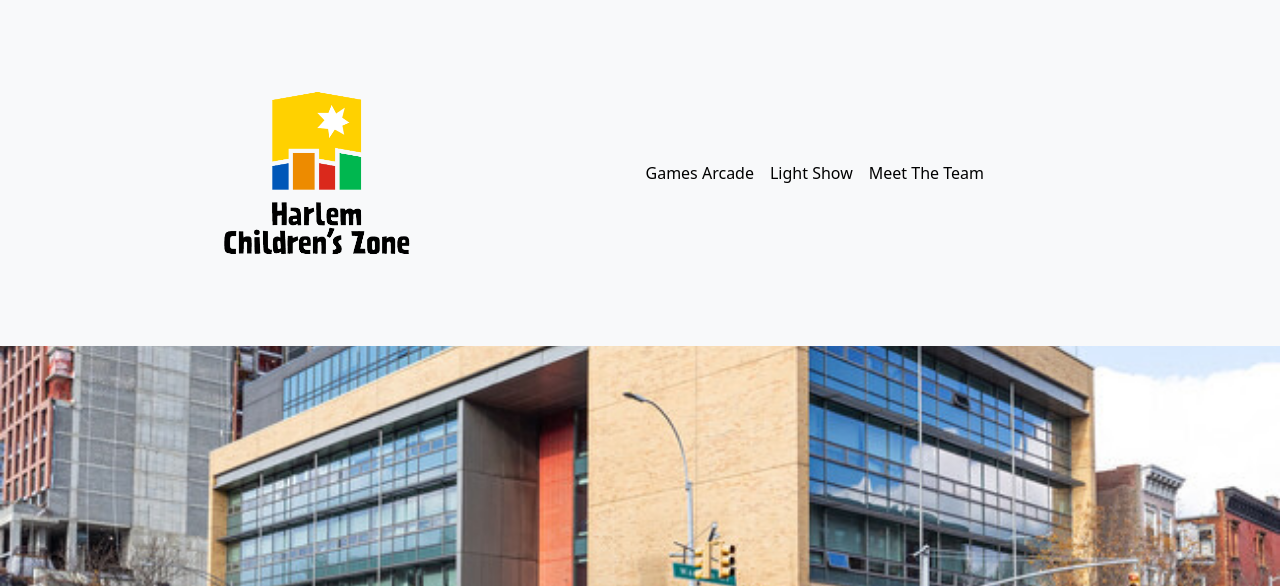
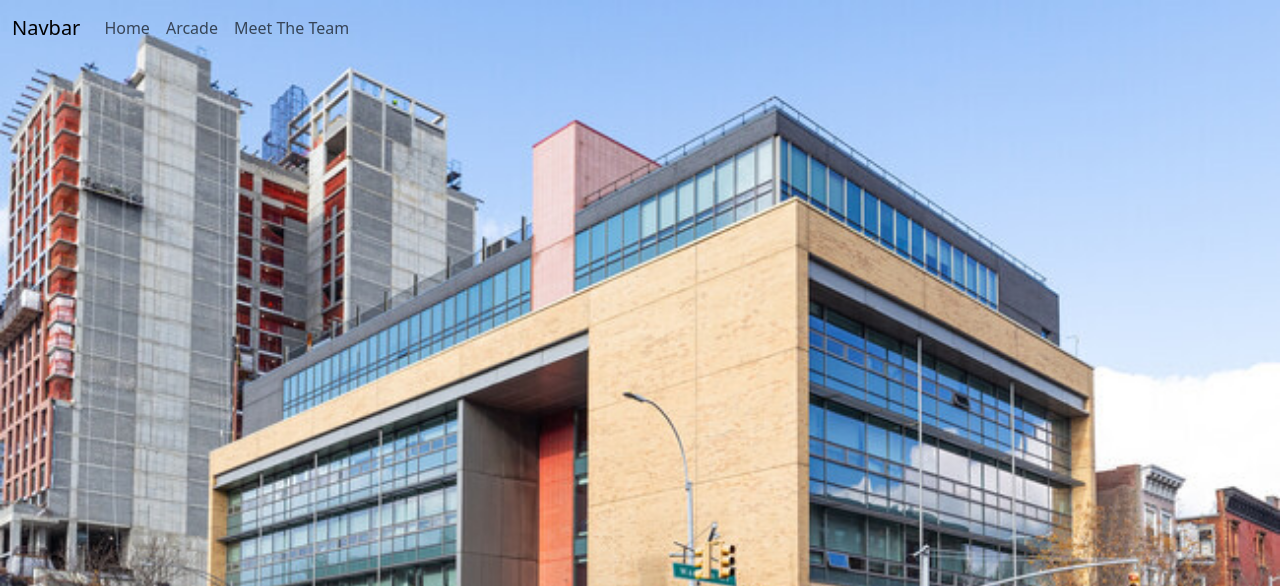
Before and after one commit to dom-edu/light-show-portal, a Flask app: page / in a window 1280 px wide. Shown: the top 586 px of the page. Run offline with Flask 3, Linux system fonts and the light colour scheme.

Commit message:
Ensure navigation between home and arcade routes work as expected

```diff
--- a/app.py
+++ b/app.py
@@ -3,5 +3,9 @@ from flask import Flask, render_template
 app = Flask(__name__)
 
 @app.route("/")
-def hello_world():
-    return render_template("index.html", title="Hello")
+def home():
+    return render_template("index.html", title="Home")
+
+@app.route("/arcade")
+def arcade():
+    return render_template("arcade.html", title="Arcade")
--- a/templates/index.html
+++ b/templates/index.html
@@ -5,27 +5,23 @@
     <body>
     <div class="App">
        <!-- Navigation Bar  -->
-       <nav class="navbar navbar-expand-lg bg-body-tertiary">
+       <nav class="navbar navbar-expand-lg">
         <div class="container-fluid">
-          <a class="navbar-brand" href="#">
-            <div>
-
-              <img src="./static/images/hcz-logo.png" class="App-logo" alt="Logo for the Harlem Children's Zone"/>
-            </div>
-          </a>
+        <a class="navbar-brand" href="#">Navbar</a>
         <button class="navbar-toggler" type="button" data-bs-toggle="collapse" data-bs-target="#navbarSupportedContent" aria-controls="navbarSupportedContent" aria-expanded="false" aria-label="Toggle navigation">
           <span class="navbar-toggler-icon"></span>
         </button>
         <div class="collapse navbar-collapse" id="navbarSupportedContent">
           <ul class="navbar-nav me-auto mb-2 mb-lg-0">
             <li class="nav-item">
-                <a class="nav-link active" aria-current="page" href="#"> Games Arcade</a>
+              <a class="nav-link" aria-current="page" href="{{url_for('home')}}">Home</a>
             </li>
             <li class="nav-item">
-                <a class="nav-link active" aria-current="page" href="#">Light Show</a>
+              <a class="nav-link" href="{{ url_for('arcade') }}">Arcade</a>
             </li>
+
             <li class="nav-item">
-                <a class="nav-link active" aria-current="page" href="#">Meet The Team</a>
+              <a class="nav-link">Meet The Team</a>
             </li>
           </ul>
         </div>
```
Also changed, not shown: templates/arcade.html (added, +34 -0 lines). Lines whose indentation alone changed are shown as unchanged.
